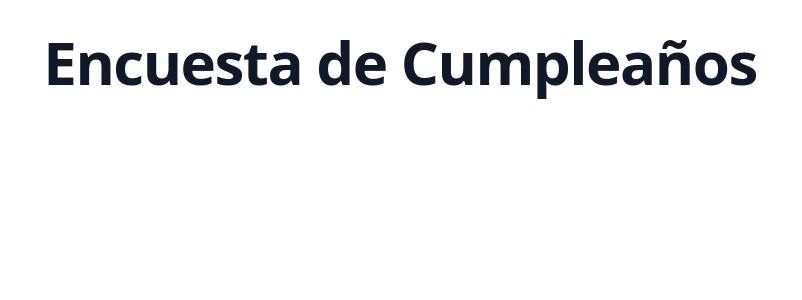
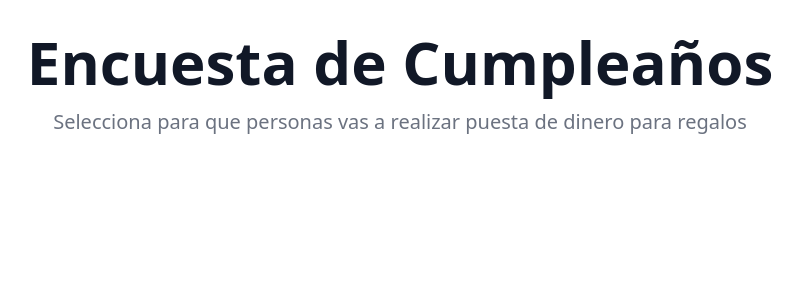
Before and after one commit to SHervas03/survey, a React (Create React App) app: page / in a window 1280 px wide. Shown: the top 300 px of the page, without its empty margins (240-1042 px from the left). Built offline with nearby package versions, Linux system fonts and the light colour scheme.

Commit message:
descripcion

```diff
--- a/src/App.js
+++ b/src/App.js
@@ -1,8 +1,8 @@
 export default function App() {
   return (
-    <section className="flex m-auto justify-center my-8">
-      <h1 className="mb-4 text-3xl font-extrabold leading-none tracking-tight text-gray-900 md:text-5xl lg:text-6xl">Encuesta de Cumpleaños</h1>
-
+    <section className="">
+      <h1 className="flex m-auto justify-center my-8 mb-4 text-3xl font-extrabold text-gray-900 md:text-5xl lg:text-6xl">Encuesta de Cumpleaños</h1>
+      <p className="flex m-auto justify-center  text-center mx-10 mb-6 text-lg font-normal text-gray-500 lg:text-xl sm:px-16 xl:px-48">Selecciona para que personas vas a realizar puesta de dinero para regalos</p>
     </section>
   )
 }
```
